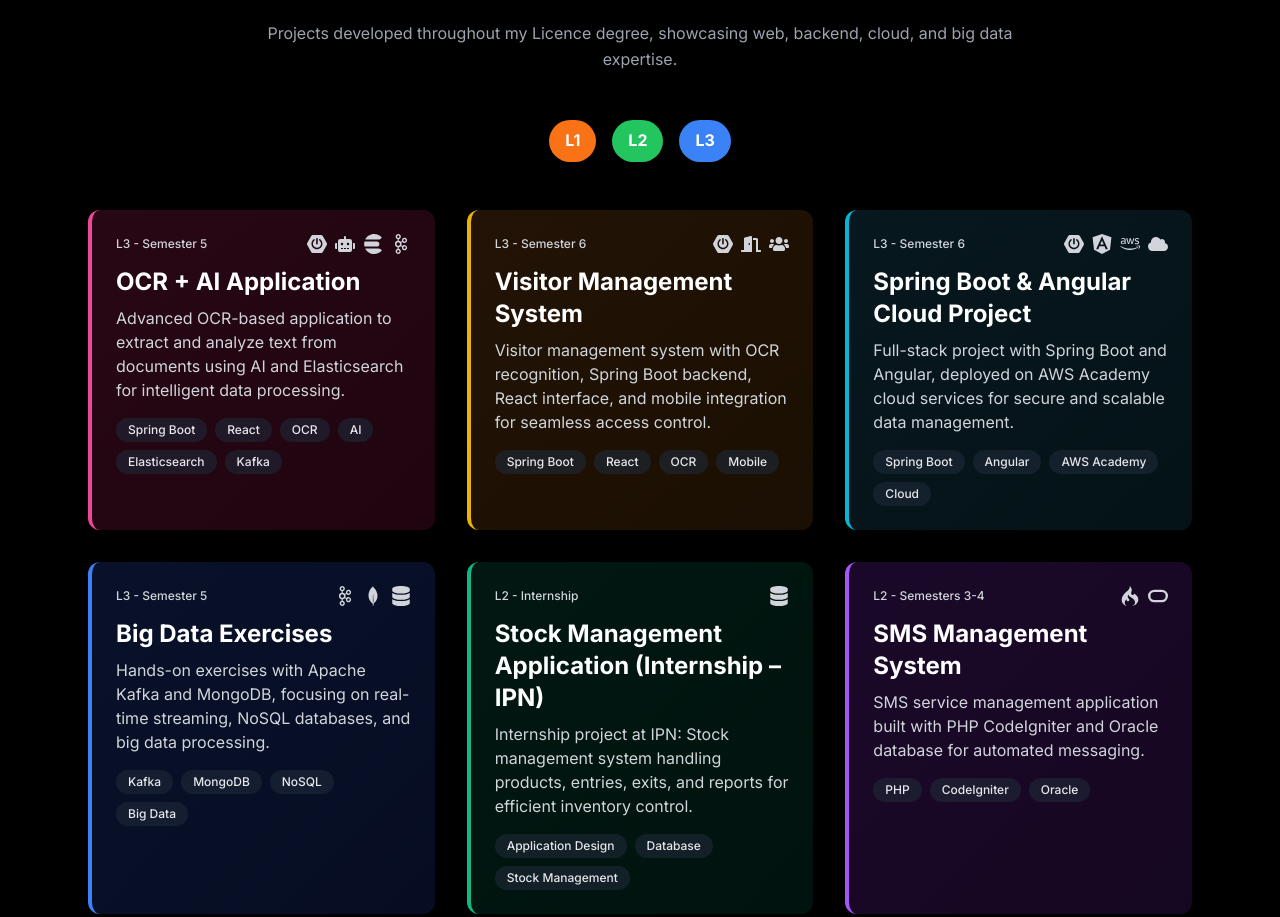
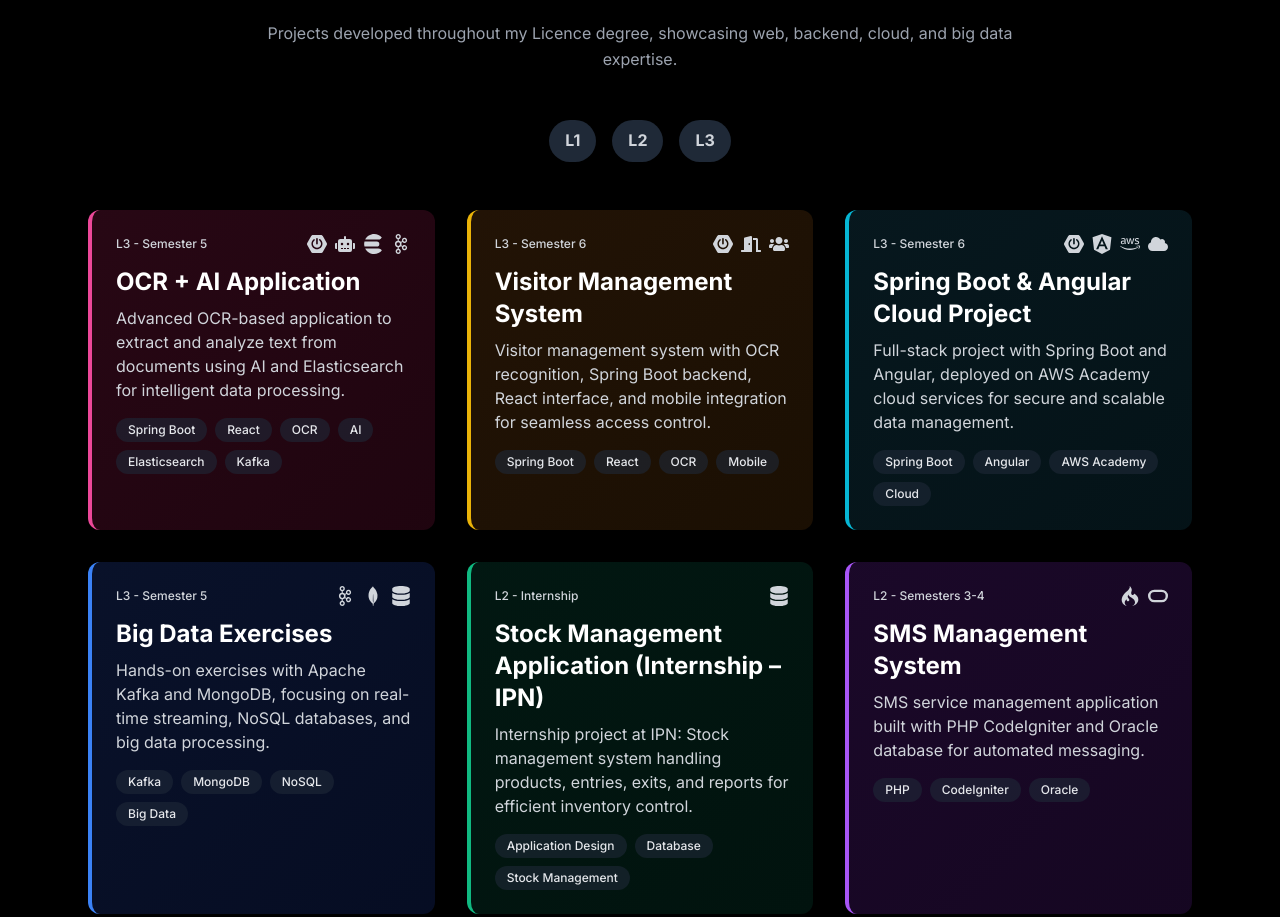
Before and after one commit to TAher-Ahmedou/taher-portfolio, a Next.js app: page / in a window 1280 px wide. Shown: the part 3250-4167 px from the top of the page. Built offline with nearby package versions, Linux system fonts and the light colour scheme.

Commit message:
Nouvelle version3

```diff
--- a/components/AcademicProjects.tsx
+++ b/components/AcademicProjects.tsx
@@ -129,55 +129,70 @@
 };
 
 export default function AcademicProjects() {
+  const [selectedYear, setSelectedYear] = useState<string | null>(null);
+
+  const filteredProjects = selectedYear
+    ? projects.filter((p) => p.semester.startsWith(selectedYear))
+    : projects;
+
   return (
-    <section
-      id="academic-projects"
-      className="max-w-6xl mx-auto px-6 py-20"
-    >
+    <section id="academic-projects" className="max-w-6xl mx-auto px-6 py-20">
       {/* Titre */}
-      <h2 className="text-3xl md:text-4xl font-extrabold mb-6 text-white text-center tracking-tight">
+      <motion.h2
+        initial={{ opacity: 0, y: 30 }}
+        animate={{ opacity: 1, y: 0 }}
+        transition={{ duration: 0.6 }}
+        className="text-3xl md:text-4xl font-extrabold mb-6 text-white text-center tracking-tight"
+      >
         Academic Projects
-      </h2>
+      </motion.h2>
 
       <p className="text-gray-400 mb-12 text-center max-w-3xl mx-auto">
         Projects developed throughout my Licence degree, showcasing web, backend, cloud, and big data expertise.
       </p>
 
-      {/* Filtre années statique */}
+      {/* Filtre années */}
       <div className="flex justify-center gap-4 mb-12 flex-wrap">
         {Object.entries(yearColors).map(([year, color]) => (
-          <span
+          <button
             key={year}
-            className={`${color} text-white px-4 py-2 rounded-full font-semibold cursor-default`}
+            onClick={() => setSelectedYear(selectedYear === year ? null : year)}
+            className={`px-4 py-2 rounded-full font-semibold transition-all ${
+              selectedYear === year
+                ? `${color} text-white scale-110 shadow-lg`
+                : "bg-gray-800 text-gray-300 hover:scale-105 hover:bg-gray-700"
+            }`}
           >
             {year}
-          </span>
+          </button>
         ))}
       </div>
 
       {/* Cartes projets */}
       <div className="grid md:grid-cols-2 lg:grid-cols-3 gap-8">
-        {projects.map((project, index) => (
-          <div
+        {filteredProjects.map((project, index) => (
+          <motion.div
             key={project.title}
-            className={`border-l-4 rounded-xl p-6 ${project.color} ${project.bgColor} backdrop-blur-md transition-transform hover:scale-105 hover:shadow-lg`}
+            initial={{ opacity: 0, y: 30 }}
+            animate={{ opacity: 1, y: 0 }}
+            transition={{ delay: index * 0.1 }}
+            whileHover={{
+              scale: 1.05,
+              y: -5,
+              boxShadow: "0 15px 35px rgba(0,0,0,0.5)",
+            }}
+            className={`border-l-4 rounded-xl p-6 ${project.color} ${project.bgColor} backdrop-blur-md`}
           >
             <div className="flex justify-between items-center mb-3">
               <span className="text-xs text-gray-300 font-medium">{project.semester}</span>
               <div className="flex gap-2">
                 {project.icons.map((Icon, i) => (
-                  <Icon
-                    key={i}
-                    size={20}
-                    className="text-gray-300 hover:text-white transition-colors"
-                  />
+                  <Icon key={i} size={20} className="text-gray-300 hover:text-white transition-colors" />
                 ))}
               </div>
             </div>
 
-            <h3 className="text-xl md:text-2xl font-bold text-white mb-2">
-              {project.title}
-            </h3>
+            <h3 className="text-xl md:text-2xl font-bold text-white mb-2">{project.title}</h3>
             <p className="text-gray-300 text-sm md:text-base">{project.description}</p>
 
             <div className="flex flex-wrap gap-2 mt-4">
@@ -190,7 +205,7 @@
                 </span>
               ))}
             </div>
-          </div>
+          </motion.div>
         ))}
       </div>
     </section>
```
